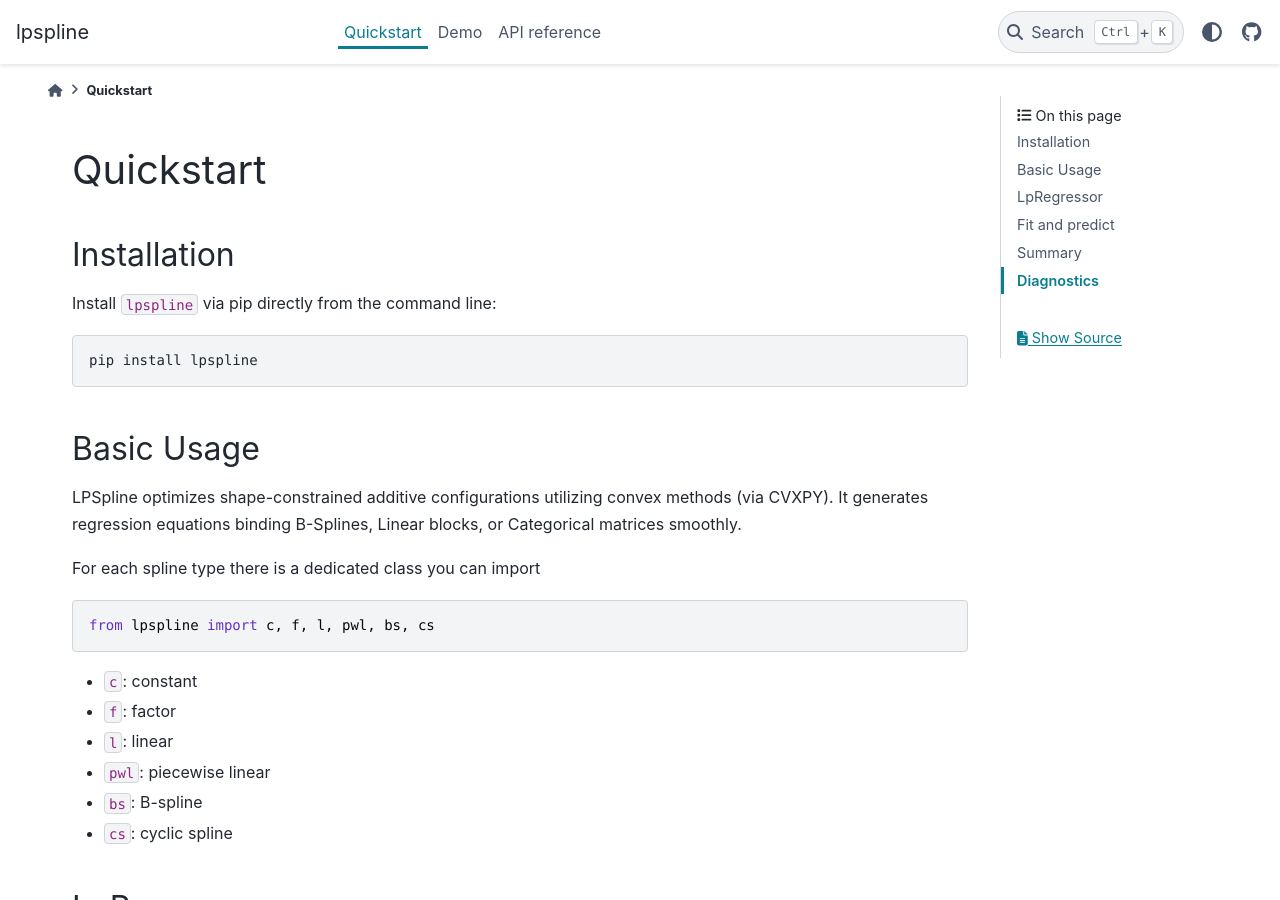
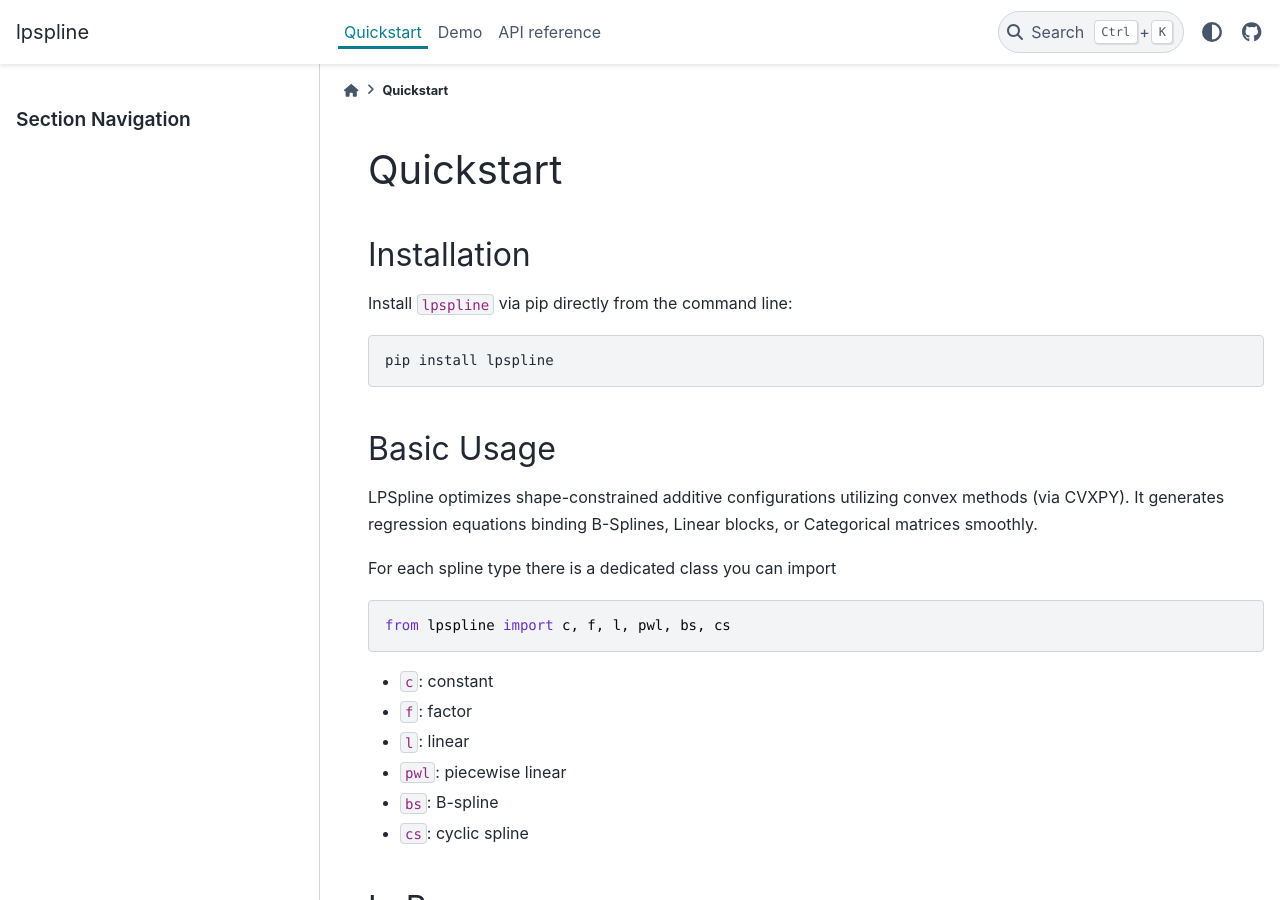
Before and after one commit to clarkmaio/lpspline, a Sphinx documentation site: the page built from docs/quickstart.rst, in a window 1280 px wide and 900 px high. Built offline with Sphinx 7.4.7 and the PyData theme 0.15.4, drawn with Linux system fonts in a browser that asks for light colours; some of the changed lines change nothing that is shown.

Commit message:
remove secondary sidebar

```diff
--- a/docs/conf.py
+++ b/docs/conf.py
@@ -52,8 +52,3 @@
 autosummary_generate = True
 
 marimo_notebook_dir = '../notebook/marimo'
-
-html_sidebars = {
-    "quickstart": [],
-    "demo": [],
-}
--- a/docs/quickstart.rst
+++ b/docs/quickstart.rst
@@ -1,5 +1,5 @@
 
-:html_theme.sidebar_primary.remove:
+:html_theme.sidebar_secondary.remove:
 
 
 Quickstart
```
